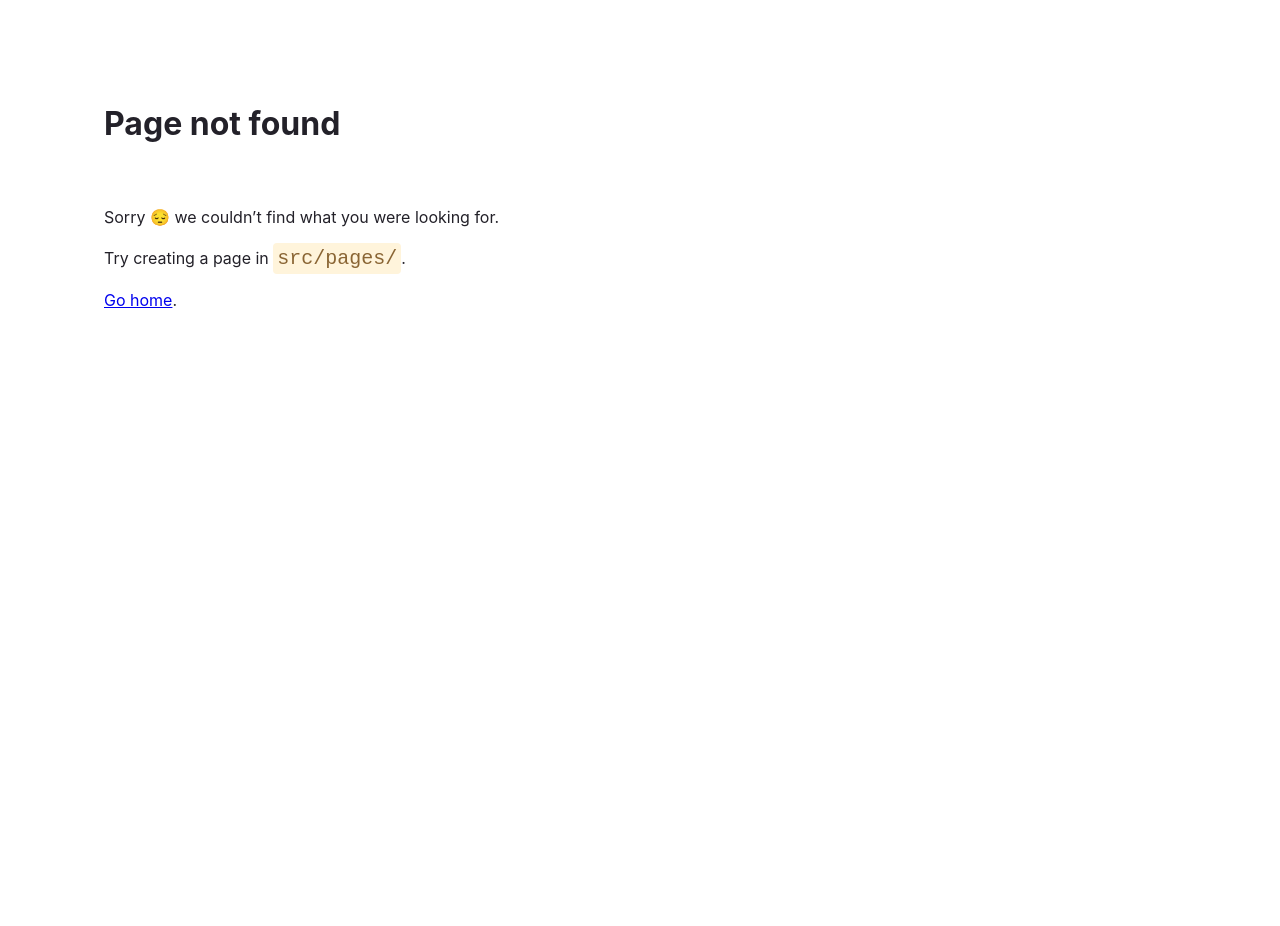
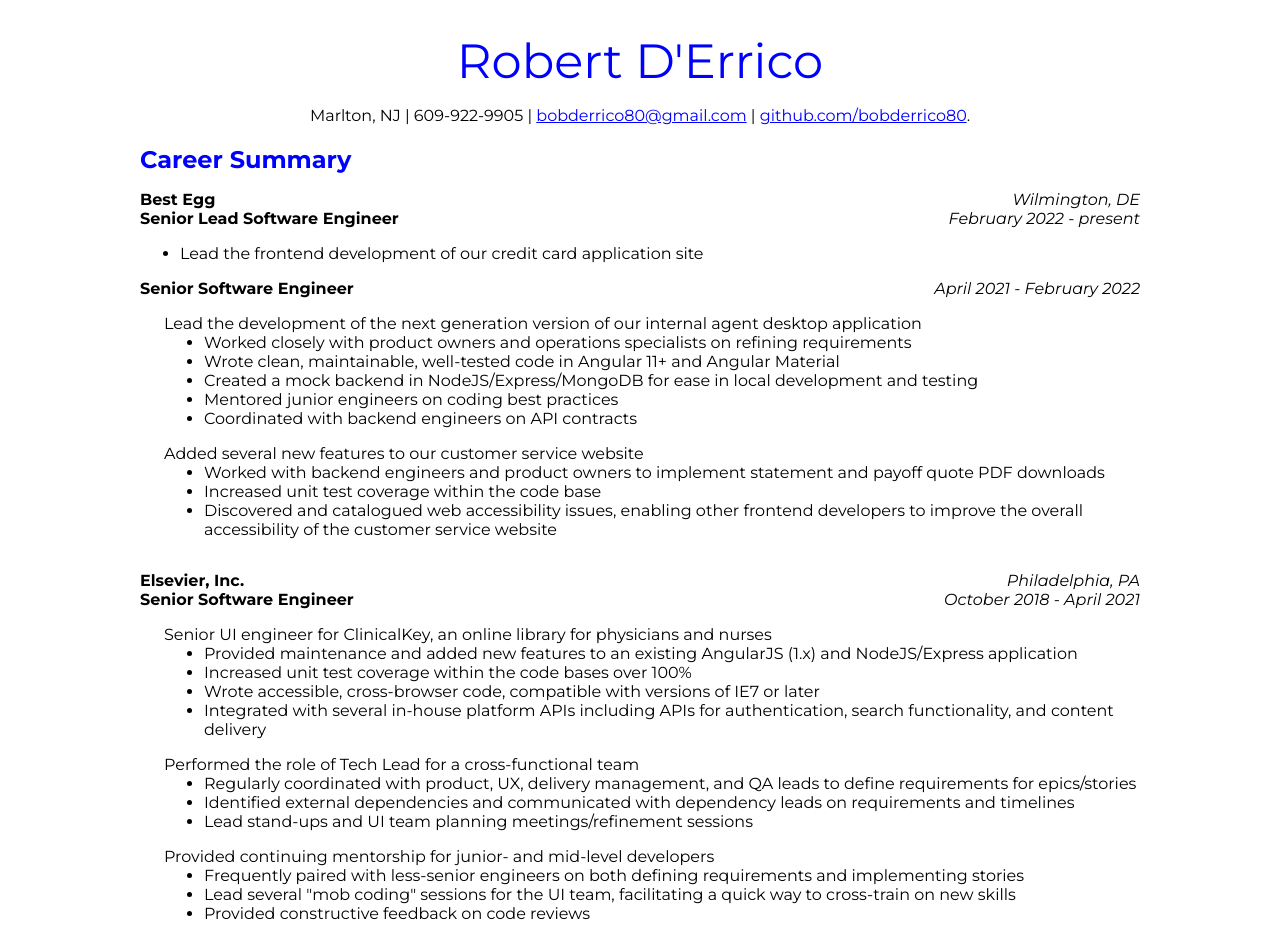
Before and after one commit to bobderrico80/bob-derrico-landing-page, a Gatsby site: page /resume in a window 1280 px wide. Before the commit this address had no page. Shown: the top 926 px of the page. Before the commit the page ends 800 px from the top, so only its background shows below. Built offline with nearby package versions, Linux system fonts and the light colour scheme; Gatsby itself is replaced by a stand-in of ours; a web font is replaced by a local one.

Commit message:
Adds printable resume page

```diff
--- /dev/null
+++ b/src/content/activities.json
@@ -0,0 +1,12 @@
+[
+  {
+    "name": "Philadelphia Gay Men's Chorus",
+    "startDate": "March 2023",
+    "accomplishments": [
+      "Sing in the bass section",
+      "Attended the 2024 GALA Choruses festival in Minneapolis",
+      "Serve on the Membership Committee, taking meeting minutes, coordinating auditions, and planning social events",
+      "Currently in the running for an open Membership Director position"
+    ]
+  }
+]
--- a/src/content/career.json
+++ b/src/content/career.json
@@ -1,7 +1,7 @@
 [
   {
-    "company": "Marlette Funding",
-    "location": "Wilmgington, DE",
+    "company": "Best Egg",
+    "location": "Wilmington, DE",
     "roles": [
       {
         "title": "Senior Lead Software Engineer",
--- /dev/null
+++ b/src/content/education.json
@@ -0,0 +1,8 @@
+[
+  {
+    "name": "Lebanon Valley College",
+    "startDate": "September 1999",
+    "endDate": "May 2003",
+    "degree": "Bachelor of Science in Music Education"
+  }
+]
--- a/src/content/projects.json
+++ b/src/content/projects.json
@@ -27,6 +27,7 @@
     ]
   },
   {
+    "hideFromPrintResume": true,
     "name": "Writing Clean JavaScript Tests",
     "url": "https://docs.google.com/presentation/d/1Q56x1xWtTXyTP8-Zsm6IpBP-oGzJyP5Uye4omdJhRbU/edit?usp=sharing",
     "github": "https://github.com/bobderrico80/writing-clean-js-tests",
--- /dev/null
+++ b/src/models/activities.ts
@@ -0,0 +1,8 @@
+import { ResumeItem } from './common';
+
+export interface ActivitiesItem extends ResumeItem {
+  name: string;
+  startDate: string;
+  endDate?: string;
+  accomplishments: string[];
+}
--- /dev/null
+++ b/src/models/career.ts
@@ -0,0 +1,19 @@
+import { ResumeItem } from './common';
+
+export interface ResponsibilityItem {
+  description: string;
+  accomplishments?: string[];
+}
+
+export interface RoleItem {
+  title: string;
+  startDate: string;
+  endDate?: string;
+  responsibilities: ResponsibilityItem[];
+}
+
+export interface CareerHistoryItem extends ResumeItem {
+  company: string;
+  location: string;
+  roles: RoleItem[];
+}
--- /dev/null
+++ b/src/models/common.ts
@@ -0,0 +1,3 @@
+export interface ResumeItem {
+  hideFromPrintResume?: boolean;
+}
--- /dev/null
+++ b/src/models/education.ts
@@ -0,0 +1,8 @@
+import { ResumeItem } from './common';
+
+export interface EducationItem extends ResumeItem {
+  name: string;
+  startDate: string;
+  endDate?: string;
+  degree: string;
+}
--- /dev/null
+++ b/src/models/projects.ts
@@ -0,0 +1,8 @@
+import { ResumeItem } from './common';
+
+export interface ProjectsItem extends ResumeItem {
+  name: string;
+  url: string;
+  github: string;
+  features: string[];
+}
--- /dev/null
+++ b/src/pages/resume.css
@@ -0,0 +1,120 @@
+.montserrat-normal {
+    font-optical-sizing: auto;
+    font-weight: 400;
+    font-style: normal;
+}
+
+body {
+    background-color: white;
+    color: black;
+    font-family: "Montserrat", sans-serif;
+}
+
+a {
+    color: blue;
+}
+
+.resume__main {
+    max-width: 1000px;
+    margin: 0 auto;
+}
+
+.resume__header {
+    text-align: center;
+}
+
+.resume__name {
+    color: blue;
+    font-weight: 400;
+    font-size: 3rem;
+    margin-bottom: 1rem;
+}
+
+.resume__section-header {
+    color: blue;
+    margin-bottom: 0;
+}
+
+.resume__company-info {
+    display: flex;
+    justify-content: space-between;
+}
+
+.resume__company {
+    font-size: 1rem;
+    font-weight: 700;
+    margin-bottom: 0;
+}
+
+.resume__location {
+    font-style: italic;
+    margin-bottom: 0;
+}
+
+.resume__role-info,
+.resume__project-info,
+.resume__activity-info,
+.resume__education-info {
+    display: flex;
+    justify-content: space-between;
+}
+
+.resume__role-title {
+    margin-top: 0;
+    font-weight: 700;
+    margin-bottom: 0;
+}
+
+.resume__role-dates {
+    margin-top: 0;
+    margin-bottom: 0;
+    font-style: italic;
+}
+
+.resume__responsibilities-list {
+    margin-top: 0;
+}
+
+.resume__responsibility-item {
+    margin-top: 1rem;
+    break-inside: avoid-page;
+}
+
+.resume__responsibility-item--has-accomplishments {
+    list-style: none;
+    margin-left: -1rem;
+}
+
+.resume__accomplishments-item {
+    list-style: disc;
+}
+
+.resume__project-name,
+.resume__activity-name,
+.resume__education-name{
+    font-weight: bold;
+    margin-top: 1rem;
+    margin-bottom: 1rem;
+}
+
+.resume__project-url {
+    margin-top: 1rem;
+    margin-bottom: 1rem;
+}
+
+.resume__project-feature-list,
+.resume__activity-accomplishments-list {
+    margin-top: 0;
+    margin-bottom: 0;
+}
+
+.resume__activity-dates,
+.resume__education-dates {
+    font-style: italic;
+    margin-top: 1rem;
+    margin-bottom: 1rem;
+}
+
+.resume__education-degree {
+    margin-top: -1rem;
+}
--- /dev/null
+++ b/src/pages/resume.tsx
@@ -0,0 +1,195 @@
+import React from 'react';
+import { Helmet } from 'react-helmet';
+import careerData from '../content/career.json';
+import projectData from '../content/projects.json';
+import activitiesData from '../content/activities.json';
+import educationData from '../content/education.json';
+import './resume.css';
+import { CareerHistoryItem } from '../models/career';
+import { ProjectsItem } from '../models/projects';
+import { ActivitiesItem } from '../models/activities';
+import { EducationItem } from '../models/education';
+
+const ResumePage = () => {
+  return (
+    <div className="resume">
+      <Helmet>
+        <title>Resume - Robert D'Errico - Software Engineer</title>
+        <link rel="preconnect" href="https://fonts.googleapis.com" />
+        <link
+          rel="preconnect"
+          href="https://fonts.gstatic.com"
+          crossOrigin={''}
+        />
+        <link
+          href="https://fonts.googleapis.com/css2?family=Montserrat:ital,wght@0,100..900;1,100..900&display=swap"
+          rel="stylesheet"
+        />
+      </Helmet>
+      <main className="resume__main">
+        <header className="resume__header">
+          <h1 className="resume__name">Robert D'Errico</h1>
+          <div className="resume__contact-info">
+            Marlton, NJ | 609-922-9905 |{' '}
+            <a href="mailto:boderrico80@gmail.com">bobderrico80@gmail.com</a> |{' '}
+            <a href="https://github.com/boderrico80" target="_blank">
+              github.com/bobderrico80
+            </a>
+            .
+          </div>
+        </header>
+        <section className="resume__section">
+          <h2 className="resume__section-header">Career Summary</h2>
+
+          {(careerData as CareerHistoryItem[])
+            .filter((item) => !item.hideFromPrintResume)
+            .map((company) => {
+              return (
+                <div
+                  className="resume__career-history-item"
+                  key={company.company}
+                >
+                  <div className="resume__company-info">
+                    <h3 className="resume__company">{company.company}</h3>
+                    <p className="resume__location">{company.location}</p>
+                  </div>
+
+                  {company.roles.map((role) => {
+                    return (
+                      <div className="resume__role-item" key={role.title}>
+                        <div className="resume__role-info">
+                          <h4 className="resume__role-title">{role.title}</h4>
+                          <p className="resume__role-dates">
+                            {role.startDate} - {role.endDate ?? 'present'}
+                          </p>
+                        </div>
+
+                        <ul className="resume__responsibilities-list">
+                          {role.responsibilities.map((responsibility) => {
+                            return (
+                              <li
+                                className={
+                                  'resume__responsibility-item' +
+                                  (responsibility.accomplishments &&
+                                  responsibility.accomplishments.length > 0
+                                    ? ' resume__responsibility-item--has-accomplishments'
+                                    : '')
+                                }
+                                key={responsibility.description}
+                              >
+                                {responsibility.description}
+                                {responsibility.accomplishments && (
+                                  <ul className="resume__accomplishments-list">
+                                    {responsibility.accomplishments.map(
+                                      (accomplishment) => {
+                                        return (
+                                          <li
+                                            className="resume__accomplishments-item"
+                                            key={accomplishment}
+                                          >
+                                            {accomplishment}
+                                          </li>
+                                        );
+                                      }
+                                    )}
+                                  </ul>
+                                )}
+                              </li>
+                            );
+                          })}
+                        </ul>
+                      </div>
+                    );
+                  })}
+                </div>
+              );
+            })}
+        </section>
+        <section className="resume__section">
+          <h2 className="resume__section-header">Projects</h2>
+          {(projectData as ProjectsItem[])
+            .filter((item) => !item.hideFromPrintResume)
+            .map((project) => {
+              return (
+                <div className="resume__project" key={project.name}>
+                  <div className="resume__project-info">
+                    <div className="resume__project-name">{project.name}</div>
+                    <div className="resume__project-url">
+                      <a href={project.url} target="_blank" rel="noopener noreferrer">
+                        {project.url}
+                      </a>
+                    </div>
+                  </div>
+
+                  <ul className="resume__project-feature-list">
+                    {project.features.map((feature) => {
+                      return (
+                        <li
+                          className="resume__project-feature-item"
+                          key={feature}
+                        >
+                          {feature}
+                        </li>
+                      );
+                    })}
+                  </ul>
+                </div>
+              );
+            })}
+        </section>
+        <section className="resume__section">
+          <h2 className="resume__section-header">Activities</h2>
+          {(activitiesData as ActivitiesItem[])
+            .filter((item) => !item.hideFromPrintResume)
+            .map((activity) => {
+              return (
+                <div className="resume__activity" key={activity.name}>
+                  <div className="resume__activity-info">
+                    <div className="resume__activity-name">{activity.name}</div>
+                    <div className="resume__activity-dates">
+                      {activity.startDate} - {activity?.endDate ?? 'present'}
+                    </div>
+                  </div>
+
+                  <ul className="resume__activity-accomplishments-list">
+                    {activity.accomplishments.map((accomplishment) => {
+                      return (
+                        <li
+                          className="resume__activity-accomplishment-list-item"
+                          key={accomplishment}
+                        >
+                          {accomplishment}
+                        </li>
+                      );
+                    })}
+                  </ul>
+                </div>
+              );
+            })}
+        </section>
+        <section className="resume__section">
+          <h2 className="resume__section-header">Education</h2>
+          {(educationData as EducationItem[])
+            .filter((item) => !item.hideFromPrintResume)
+            .map((education) => {
+              return (
+                <div className="resume__education" key={education.name}>
+                  <div className="resume__education-info">
+                    <div className="resume__education-name">{education.name}</div>
+                    <div className="resume__education-dates">
+                      {education.startDate} - {education?.endDate ?? 'present'}
+                    </div>
+                  </div>
+                  <div className="resume__education-degree">
+                    {education.degree}
+                  </div>
+                </div>
+              );
+            })}
+        </section>
+      </main>
+    </div>
+  );
+};
+
+export default ResumePage;
```
Also changed, not shown: src/pages/career.tsx (+1 -18 lines).
